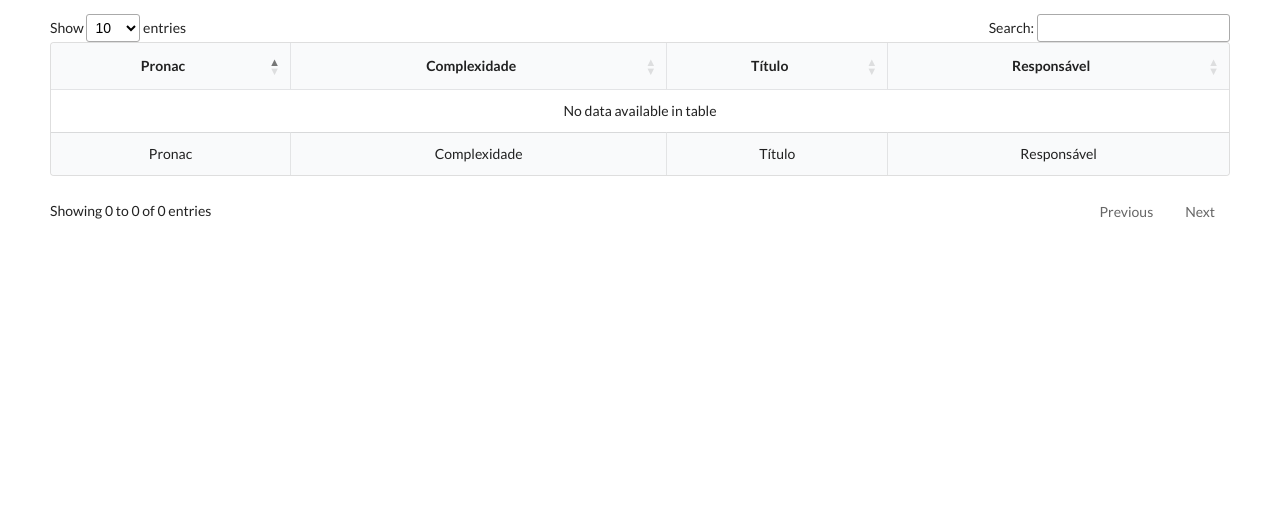
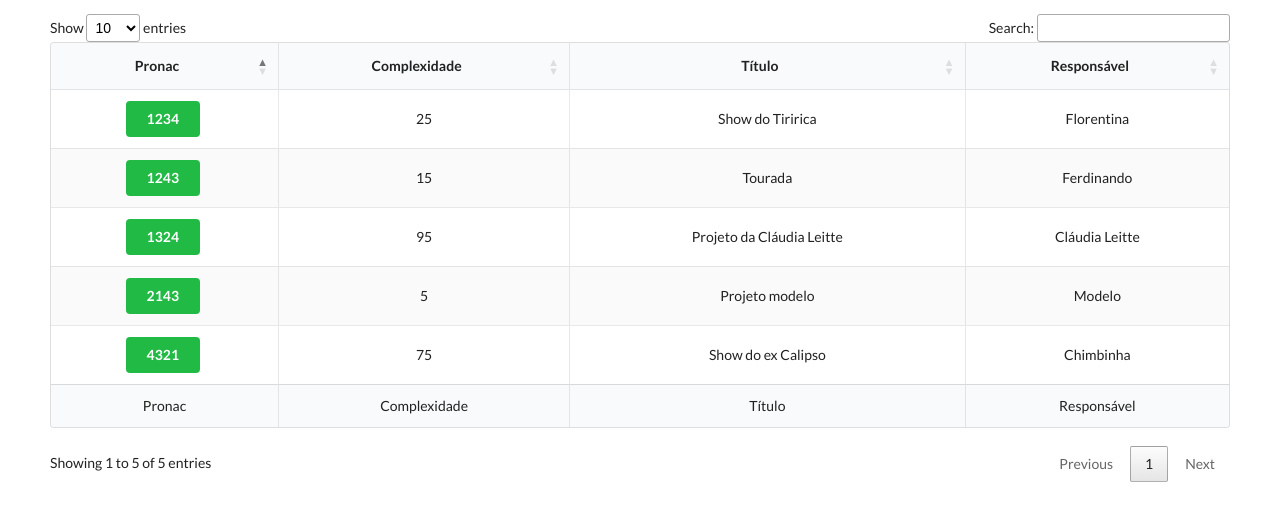
Before and after one commit to lappis-unb/salic-ml-web, a Django app: page / in a window 1280 px wide. Shown: the part 57-578 px from the top of the page. Run offline with Django 3.2, Linux system fonts and the light colour scheme; data that the repository does not hold is empty; some libraries are stand-ins or nearby versions.

Commit message:
Fix formating string bug and link index page with show page
Signed-off-by: Eduardo Nunes <eduardonunes2525@gmail.com>
Co-authored-by: Victor Moura <victor_cmoura@hotmail.com>

```diff
--- a/salic_ml_web/indicators/templates/index.html
+++ b/salic_ml_web/indicators/templates/index.html
@@ -1,6 +1,4 @@
-{% extends 'base.html' %}
-
-{% block content %}
+{% extends 'base.html' %} {% block content %}
 <h1 class="ui header">Projetos em análise de resultados</h1>
 <table id="example" style="text-align: center" class="ui celled table striped">
     <thead>
@@ -15,9 +13,9 @@
         {% for project in projects %}
         <tr>
             <td>
-                <button class="ui positive button">
+                <a class="ui positive button" href="{% url 'show_metrics' project.pronac %}">
                     {{ project.pronac }}
-                </button>
+                </a>
             </td>
             <td>{{ project.complexity }}</td>
             <td>{{ project.project_name }}</td>
@@ -45,5 +43,4 @@
             //"dom": '<"top"f>rt<"bottom"><"clear">',
         });
     });
-</script>
-{% endblock %}
+</script> {% endblock %}
--- a/salic_ml_web/indicators/templates/show_metrics.html
+++ b/salic_ml_web/indicators/templates/show_metrics.html
@@ -79,7 +79,7 @@
                             </div>
                             <div class="field">
                                 <label>Porque? Justifique sua resposta</label>
-                                <input placeholder="First Name" name="" type="text">
+                                <input placeholder="Escreva aqui..." name="feedback_justify" type="text">
                             </div>
                         </div>
                     </div>
--- a/salic_ml_web/indicators/views.py
+++ b/salic_ml_web/indicators/views.py
@@ -7,19 +7,19 @@ from salic_db.utils import test_connection, make_query_from_db
 
 
 def index(request):
-    # projects = [
-    #     {"pronac": "1234", "complexity": 25,
-    #         "project_name": "Show do Tiririca", "analist": "Florentina"},
-    #     {"pronac": "4321", "complexity": 75,
-    #         "project_name": "Show do ex Calipso", "analist": "Chimbinha"},
-    #     {"pronac": "1324", "complexity": 95,
-    #         "project_name": "Projeto da Cláudia Leitte", "analist": "Cláudia Leitte"},
-    #     {"pronac": "1243", "complexity": 15,
-    #         "project_name": "Tourada", "analist": "Ferdinando"},
-    #     {"pronac": "2143", "complexity": 5,
-    #         "project_name": "Projeto modelo", "analist": "Modelo"},
-    # ]
-    projects = projects_to_analyse(request)
+    projects = [
+        {"pronac": "1234", "complexity": 25,
+            "project_name": "Show do Tiririca", "analist": "Florentina"},
+        {"pronac": "4321", "complexity": 75,
+            "project_name": "Show do ex Calipso", "analist": "Chimbinha"},
+        {"pronac": "1324", "complexity": 95,
+            "project_name": "Projeto da Cláudia Leitte", "analist": "Cláudia Leitte"},
+        {"pronac": "1243", "complexity": 15,
+            "project_name": "Tourada", "analist": "Ferdinando"},
+        {"pronac": "2143", "complexity": 5,
+            "project_name": "Projeto modelo", "analist": "Modelo"},
+    ]
+    # projects = projects_to_analyse(request)
 
     return render(request, 'index.html', {'projects': projects})
 
@@ -71,9 +71,9 @@ def fetch_user_data(request):
     try:
         user = User.objects.get(email=request.POST['user_email'])
     except:
-        user_name = request.POST['user_first_name']
+        user_name = str(request.POST['user_first_name'])
 
-        user_email = request.POST['user_email'] + "@gmail.com"
+        user_email = str(request.POST['user_email'] + "@gmail.com")
 
         user = User.objects.create(email=user_email, name=user_name)
 
@@ -123,7 +123,4 @@ def post_metrics_feedback(request):
     project_feedback_grade = request.POST['project_feedback_grade']
     #ProjectFeedback.objects.create(user=user, entity=entity, grade=project_feedback_grade)
 
-    print('8'*100)
-    print(project_feedback_grade)
-    print('8'*100)
     return HttpResponse(project_feedback_grade)
```
Also changed, not shown: salic_ml_web/indicators/models.py (+4 -6 lines).
